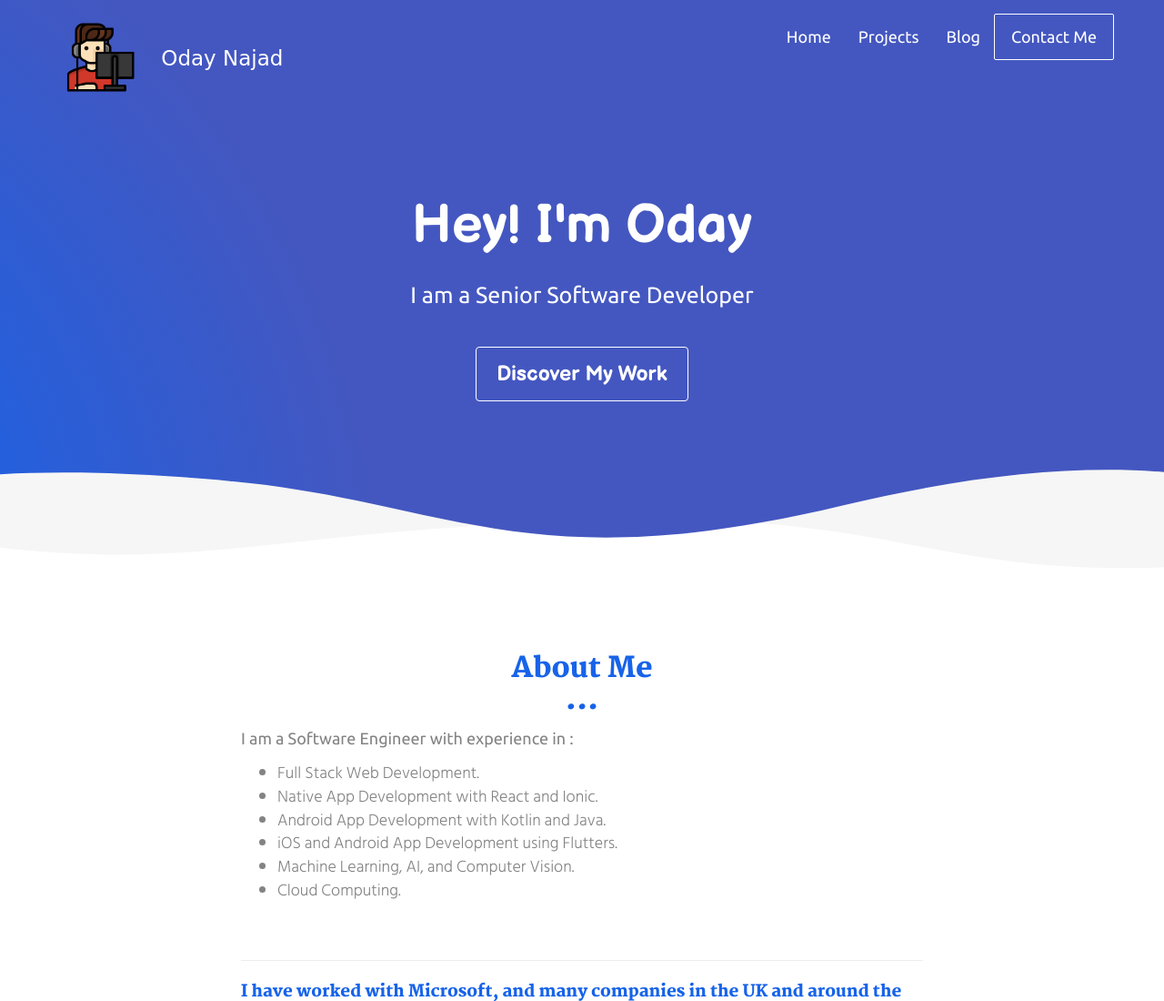
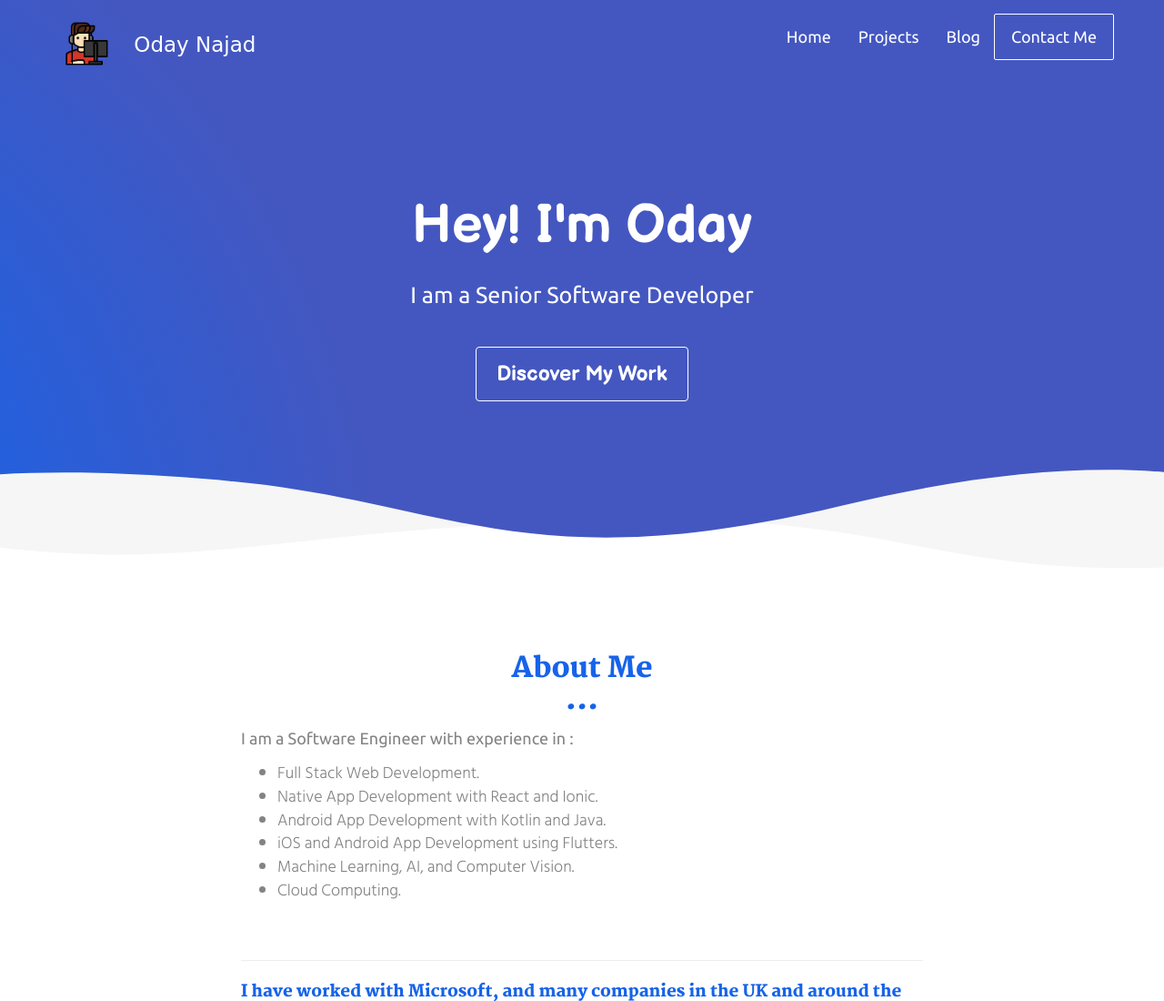
Before and after one commit to Oday-Najad/My-Personal-Website, a plain HTML site: page index.html in a window 1280 px wide. Shown: the top 1100 px of the page at 91% size. Drawn offline with Linux system fonts and the light colour scheme; a web font is replaced by a local one.

Commit message:
Update index.html

```diff
--- a/index.html
+++ b/index.html
@@ -37,7 +37,7 @@
           <span class="icon-bar"></span>
         </button>
         <a class="navbar-brand" href="./index.html" title="" style=" font-family: 'Merienda One', cursive;">
-          <img src="programmer.png" style ="height:8rem; padding-right:2rem;" class="navbar-logo-img" alt="">
+          <img src="programmer.png" style ="height:5rem; padding-right:2rem;" class="navbar-logo-img" alt="">
           Oday Najad
         </a>
       </div>
```
